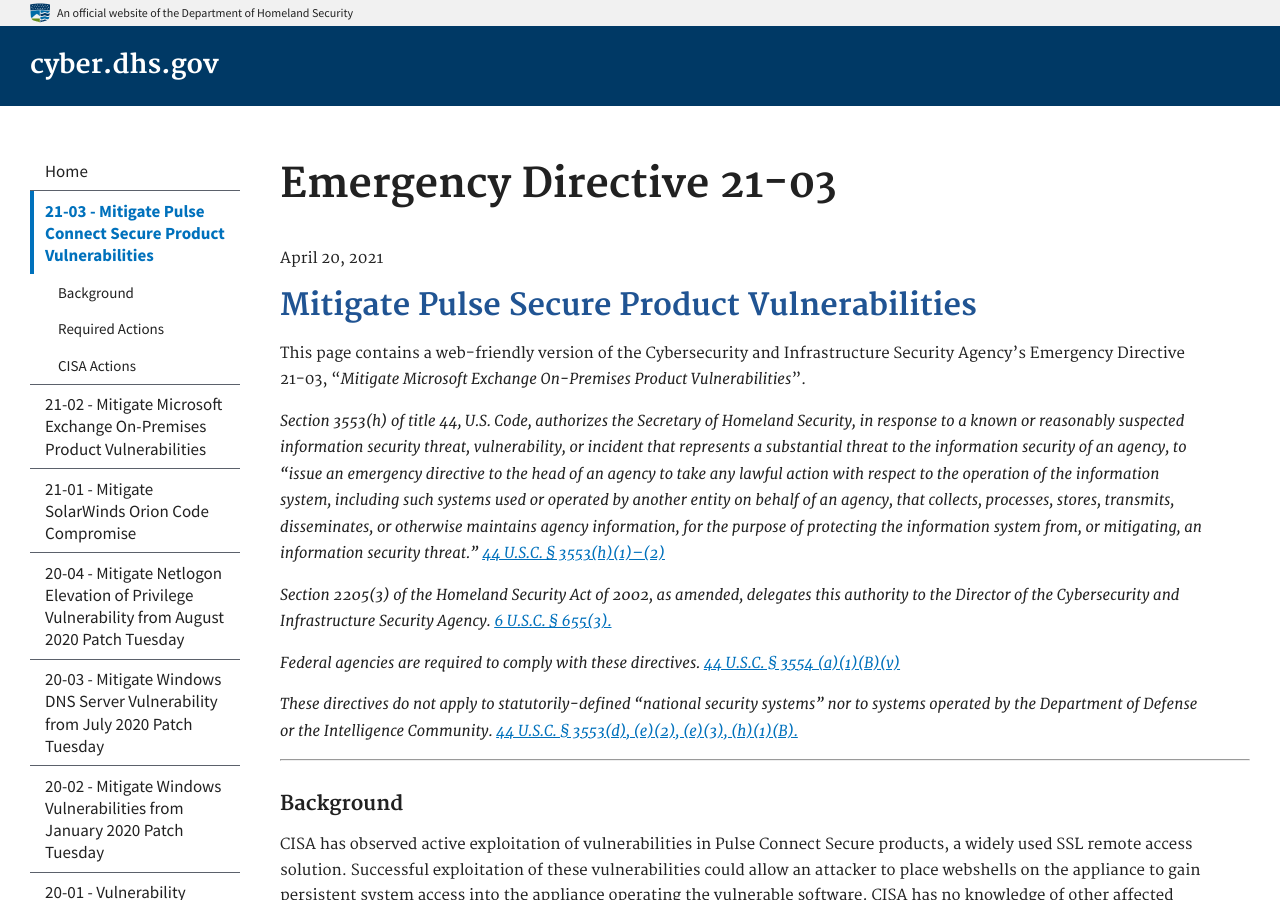
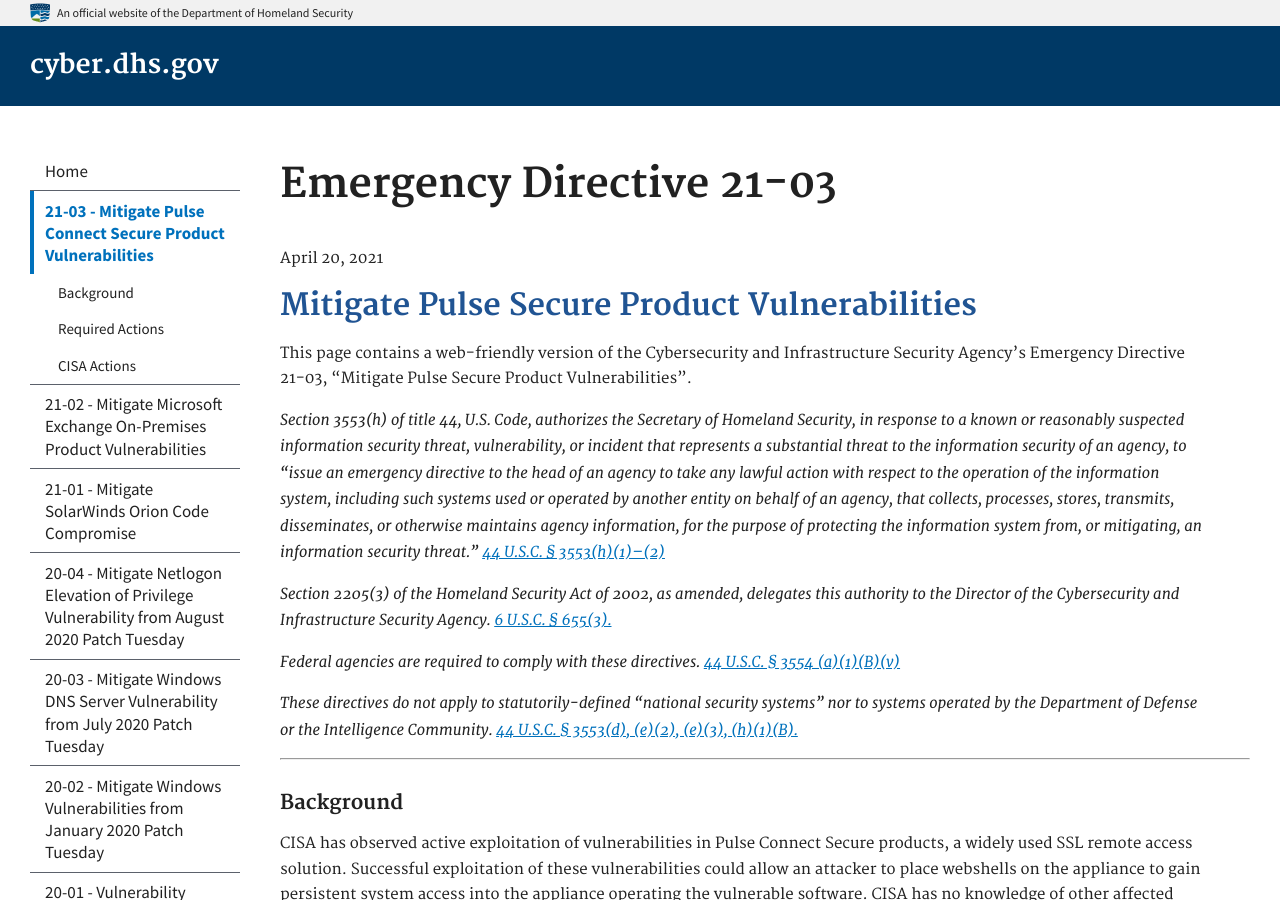
Before and after one commit to cisagov/cyber.dhs.gov, a Jekyll site: the page built from pages/ed-21-03.md, in a window 1280 px wide and 900 px high. Built offline with Jekyll 4.4.1, drawn with Linux system fonts in a browser that asks for light colours.

Commit message:
Update ed-21-03.md

```diff
--- a/pages/ed-21-03.md
+++ b/pages/ed-21-03.md
@@ -16,7 +16,7 @@ subnav:
 April 20, 2021
 ##  Mitigate Pulse Secure Product Vulnerabilities
 
-This page contains a web-friendly version of the Cybersecurity and Infrastructure Security Agency's Emergency Directive 21-03, “_Mitigate Microsoft Exchange On-Premises Product Vulnerabilities_”.
+This page contains a web-friendly version of the Cybersecurity and Infrastructure Security Agency's Emergency Directive 21-03, “Mitigate Pulse Secure Product Vulnerabilities”.
 
 *Section 3553(h) of title 44, U.S. Code, authorizes the Secretary of Homeland Security, in response to a known or reasonably suspected information security threat, vulnerability, or incident that represents a substantial threat to the information security of an agency, to “issue an emergency directive to the head of an agency to take any lawful action with respect to the operation of the information system, including such systems used or operated by another entity on behalf of an agency, that collects, processes, stores, transmits, disseminates, or otherwise maintains agency information, for the purpose of protecting the information system from, or mitigating, an information security threat.” [44 U.S.C. § 3553(h)(1)–(2)](http://uscode.house.gov/view.xhtml?req=(title:44%20section:3553%20edition:prelim)%20OR%20(granuleid:USC-prelim-title44-section3553)&f=treesort&edition=prelim&num=0&jumpTo=true)*
 
```
